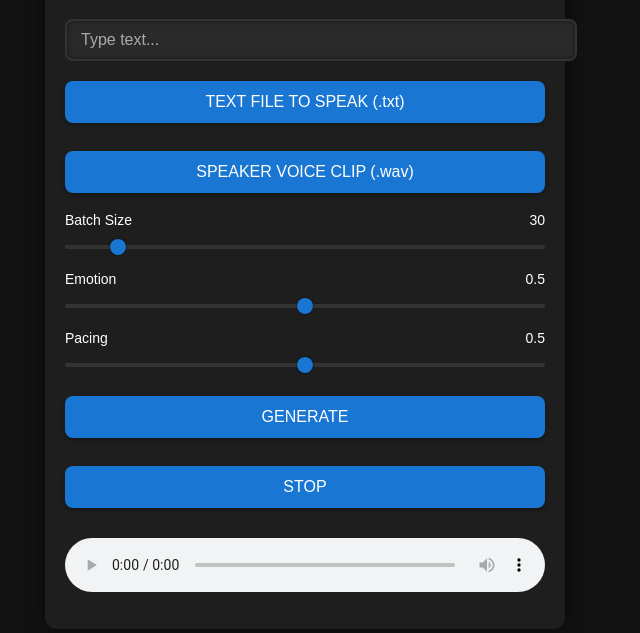
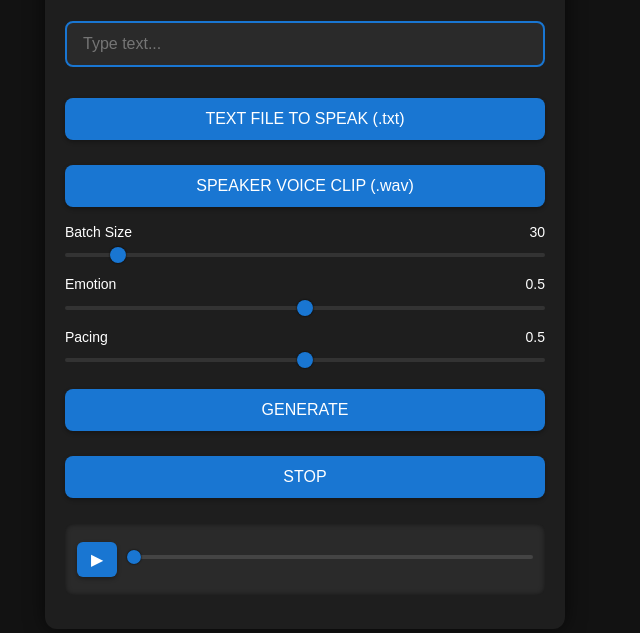
Before and after one commit to TheJoshCode/VoiceBox, a plain HTML site: page frontend/index.html in a window 1280 px wide. Shown: the part 111-744 px from the top of the page, without its empty margins (335-975 px from the left). Drawn offline with Linux system fonts and the light colour scheme.

Commit message:
Update index.html

```diff
--- a/frontend/index.html
+++ b/frontend/index.html
@@ -34,31 +34,56 @@
       margin: 0 0 10px;
     }
 
+    /* Styled text input */
     input[type="text"] {
       width: 100%;
-      padding: 10px 14px;
+      padding: 12px 16px;
+      margin: 5px 0 15px;
       background-color: #2a2a2a;
-      border: 2px solid #333;
+      border: 2px solid #1976d2;
       border-radius: 8px;
       color: white;
       font-size: 16px;
-      box-shadow: inset 0 0 5px rgba(0, 0, 0, 0.5);
-      transition: border-color 0.2s ease, box-shadow 0.2s ease;
+      font-weight: 500;
+      outline: none;
+      transition: border-color 0.3s ease, box-shadow 0.3s ease;
+      box-sizing: border-box;
+      user-select: text;
     }
-
-    input[type="text"]::placeholder {
-      color: #aaa;
-    }
-
     input[type="text"]:focus {
-      outline: none;
-      border-color: #1976d2;
-      box-shadow: 0 0 4px #1976d2;
+      border-color: #1565c0;
+      box-shadow: 0 0 8px #1976d2;
+      background-color: #333333;
     }
 
     input[type="range"] {
       width: 100%;
       margin: 5px 0 10px;
+      -webkit-appearance: none;
+      height: 4px;
+      background: #333;
+      border-radius: 2px;
+      outline: none;
+    }
+
+    input[type="range"]::-webkit-slider-thumb {
+      -webkit-appearance: none;
+      height: 16px;
+      width: 16px;
+      border-radius: 50%;
+      background: #1976d2;
+      cursor: pointer;
+      border: none;
+      box-shadow: 0 0 2px black;
+    }
+
+    input[type="range"]::-moz-range-thumb {
+      height: 16px;
+      width: 16px;
+      border-radius: 50%;
+      background: #1976d2;
+      cursor: pointer;
+      border: none;
     }
 
     button,
@@ -98,43 +123,67 @@
       font-size: 14px;
     }
 
-    audio {
-      width: 100%;
-      margin-top: 10px;
-    }
-
     .status {
       font-size: 14px;
       margin-top: 5px;
       color: #aaa;
     }
 
-    input[type="range"] {
+    /* Custom audio player styles */
+    audio {
+      display: none;
+    }
+
+    .custom-audio {
+      display: flex;
+      align-items: center;
+      gap: 10px;
+      background-color: #2a2a2a;
+      padding: 10px 12px;
+      border-radius: 8px;
+      margin-top: 10px;
+      box-shadow: inset 0 0 5px rgba(0, 0, 0, 0.5);
+    }
+
+    .custom-audio button {
+      background-color: #1976d2;
+      color: white;
+      border: none;
+      padding: 8px 14px;
+      border-radius: 6px;
+      cursor: pointer;
+      font-size: 16px;
+      transition: background-color 0.2s ease;
+    }
+
+    .custom-audio button:hover {
+      background-color: #1565c0;
+    }
+
+    .custom-audio input[type="range"] {
+      flex-grow: 1;
       -webkit-appearance: none;
       height: 4px;
-      background: #333;
+      background: #444;
       border-radius: 2px;
       outline: none;
     }
 
-    input[type="range"]::-webkit-slider-thumb {
+    .custom-audio input[type="range"]::-webkit-slider-thumb {
       -webkit-appearance: none;
-      height: 16px;
-      width: 16px;
+      height: 14px;
+      width: 14px;
       border-radius: 50%;
       background: #1976d2;
       cursor: pointer;
-      border: none;
-      box-shadow: 0 0 2px black;
     }
 
-    input[type="range"]::-moz-range-thumb {
-      height: 16px;
-      width: 16px;
+    .custom-audio input[type="range"]::-moz-range-thumb {
+      height: 14px;
+      width: 14px;
       border-radius: 50%;
       background: #1976d2;
       cursor: pointer;
-      border: none;
     }
   </style>
 </head>
@@ -175,7 +224,12 @@
     <button onclick="generate()">GENERATE</button>
     <button onclick="stop()">STOP</button>
 
-    <audio id="player" controls></audio>
+    <audio id="player" preload="auto"></audio>
+    <div class="custom-audio">
+      <button id="playBtn">▶</button>
+      <input type="range" id="seekBar" value="0" min="0" step="1" />
+    </div>
+
     <div class="status" id="status"></div>
   </div>
 
@@ -216,6 +270,9 @@
 
       $("status").textContent = "Generating...";
       $("player").src = "";
+      $("playBtn").textContent = "▶";
+      $("seekBar").value = 0;
+      $("seekBar").max = 0;
 
       try {
         const res = await fetch("/generate", { method: "POST", body: form });
@@ -232,6 +289,36 @@
       await fetch("/stop", { method: "POST" });
       $("status").textContent = "Stopped.";
     }
+
+    const player = $("player");
+    const playBtn = $("playBtn");
+    const seekBar = $("seekBar");
+
+    playBtn.onclick = () => {
+      if (player.paused) {
+        player.play();
+        playBtn.textContent = "⏸";
+      } else {
+        player.pause();
+        playBtn.textContent = "▶";
+      }
+    };
+
+    player.onloadedmetadata = () => {
+      seekBar.max = Math.floor(player.duration);
+    };
+
+    player.ontimeupdate = () => {
+      seekBar.value = Math.floor(player.currentTime);
+    };
+
+    seekBar.oninput = () => {
+      player.currentTime = seekBar.value;
+    };
+
+    player.onended = () => {
+      playBtn.textContent = "▶";
+    };
   </script>
 </body>
 </html>
```
